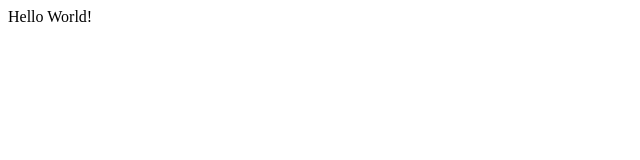
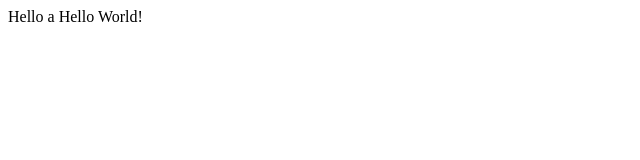
Before and after one commit to ynworth/yeah, a plain HTML site: page index.html in a window 1280 px wide. Shown: the full height of the page, 0-640 px from the left. Drawn offline with Linux system fonts and the light colour scheme.

Commit message:
added hello to body

```diff
--- a/index.html
+++ b/index.html
@@ -6,6 +6,9 @@
     <title>Document</title>
 </head>
 <body>
+        Hello
+a
+
    Hello World!
 </body>
 </html>
```
